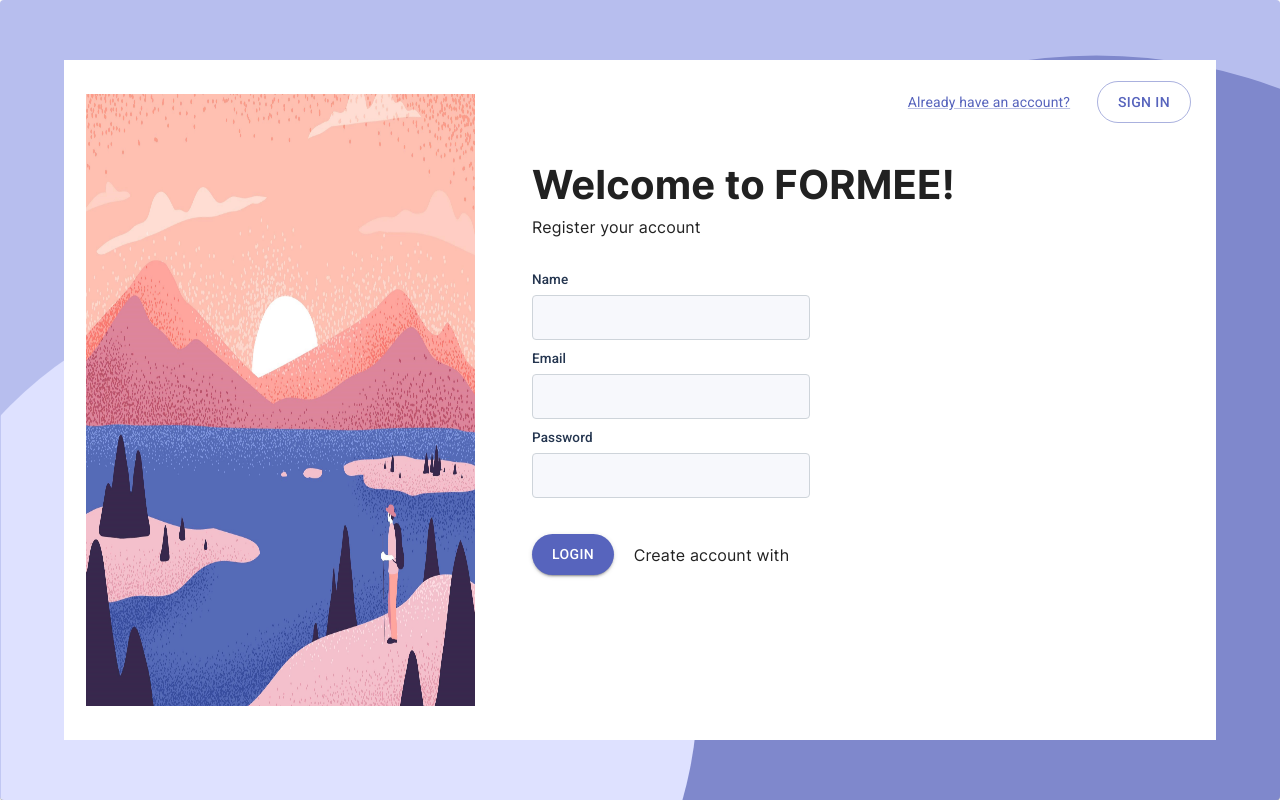
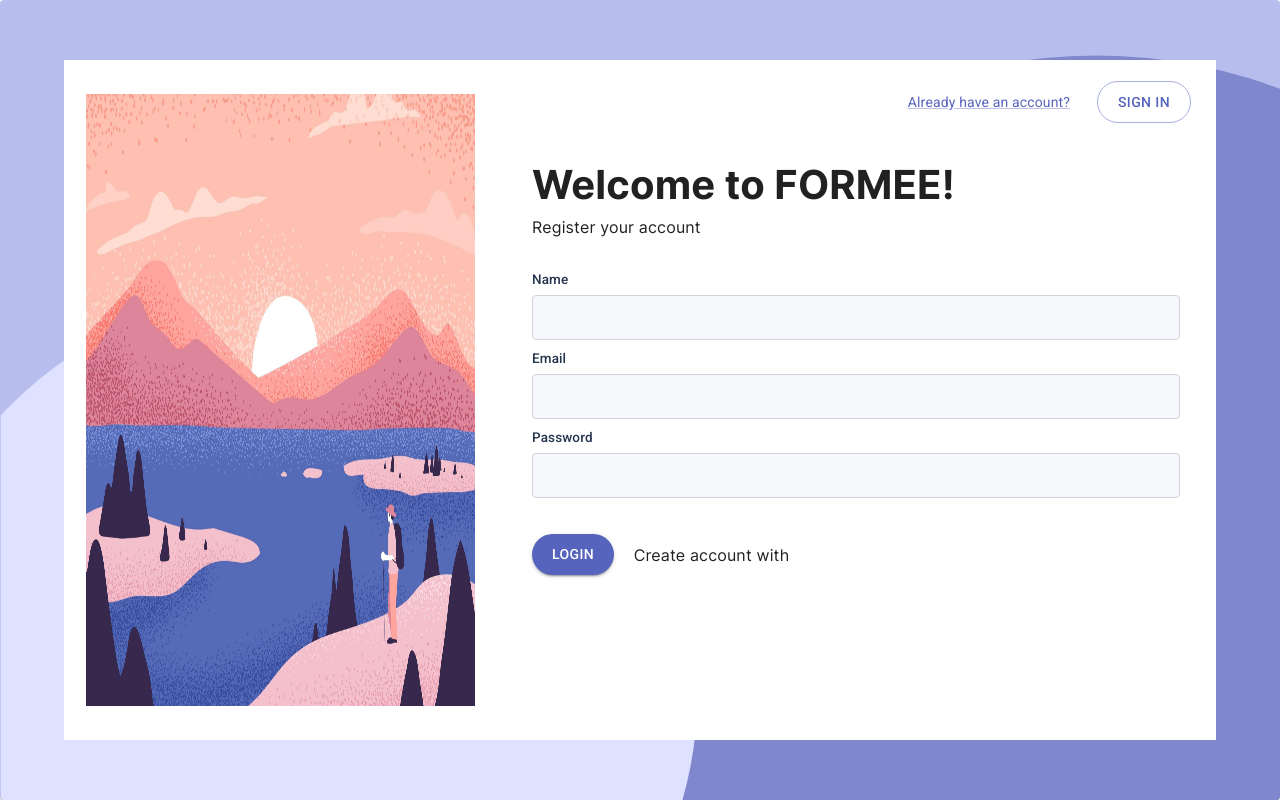
Before and after one commit to kihku/formee-frontend, a React (Create React App) app: page /login in a window 1280 px wide. Built offline with nearby package versions, Linux system fonts and the light colour scheme.

Commit message:
fullwidth textfield

```diff
--- a/src/components/CustomTextField/index.tsx
+++ b/src/components/CustomTextField/index.tsx
@@ -9,6 +9,7 @@ const StyledInput = styled(InputBase)(({ theme }) => ({
     marginTop: theme.spacing(3),
   },
   "& .MuiInputBase-input": {
+    flexGrow: 1,
     borderRadius: 4,
     position: "relative",
     backgroundColor: theme.palette.mode === "light" ? COLORS.background : "#2b2b2b",
--- a/src/components/Layout/index.tsx
+++ b/src/components/Layout/index.tsx
@@ -9,7 +9,7 @@ interface LayoutProps {
 
 export const Layout = ({ children, title }: LayoutProps) => {
   useEffect(() => {
-    CommonUtils.setPageTitle(String(title));
+    title && CommonUtils.setPageTitle(title);
     // eslint-disable-next-line no-restricted-globals
     screen.orientation.lock("portrait").then(
       success => {},
```
